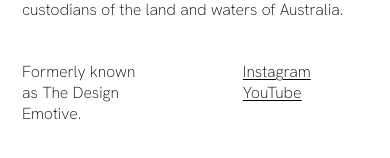
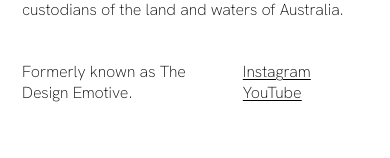
Before and after one commit to harpreetsgill/simple-dwelling, a Next.js app: page /404 in a window 390 px wide. Shown: the part 408-566 px from the top of the page. Built offline with nearby package versions, Linux system fonts and the light colour scheme.

Commit message:
stopped revalidating, footer styling fix

```diff
--- a/components/Layout/Footer.module.css
+++ b/components/Layout/Footer.module.css
@@ -24,7 +24,7 @@
     grid-column: 1 / 6;
   }
   .former-name {
-    grid-column: 1 / 3;
+    grid-column: 1 / 4;
   }
   .social-media {
     grid-column: 4 / 6;
--- a/next.config.js
+++ b/next.config.js
@@ -7,6 +7,10 @@ const nextConfig = {
         protocol: "https",
         hostname: "s3.us-west-2.amazonaws.com",
       },
+      {
+        protocol: "https",
+        hostname: "images.unsplash.com",
+      },
     ],
   },
 };
--- a/pages/episodes/[category]/[episode]/index.js
+++ b/pages/episodes/[category]/[episode]/index.js
@@ -299,7 +299,6 @@ export async function getStaticProps(context) {
       pageProperties,
       pageContentBlock,
     },
-    revalidate: 1,
   };
 }
 
--- a/pages/episodes/[category]/index.js
+++ b/pages/episodes/[category]/index.js
@@ -156,7 +156,6 @@ export async function getStaticProps(context) {
       categories,
       currentCategoryName,
     },
-    revalidate: 1,
   };
 }
 
--- a/pages/episodes/index.js
+++ b/pages/episodes/index.js
@@ -140,6 +140,5 @@ export async function getStaticProps() {
       episodes,
       categories,
     },
-    revalidate: 1
   };
 }
--- a/pages/index.js
+++ b/pages/index.js
@@ -73,6 +73,5 @@ export async function getStaticProps() {
     props: {
       episodes,
     },
-    revalidate: 1
   };
 }
```
